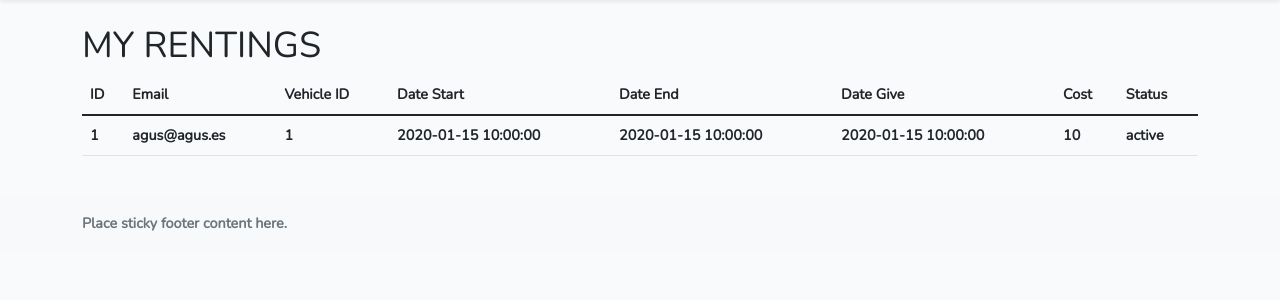
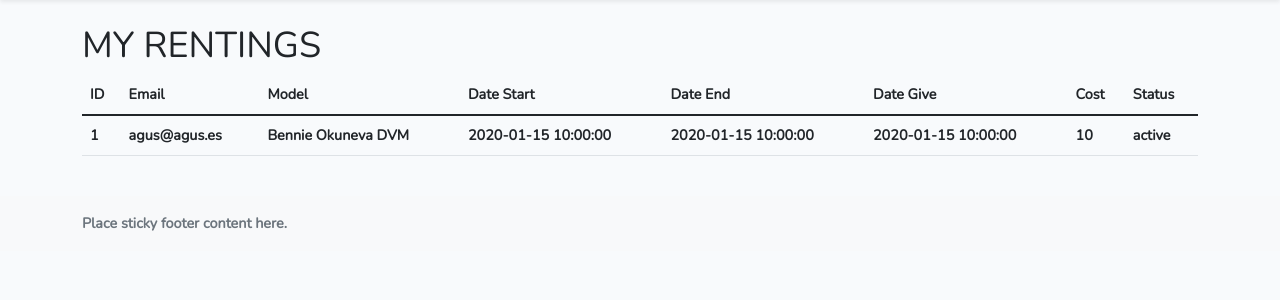
Before and after one commit to xXArconteXx/rent-car, a Laravel app: page /content-layout/my-list-rents in a window 1280 px wide. Shown: the part 58-358 px from the top of the page. Run offline with Laravel 8, Linux system fonts and the light colour scheme; a user stored in the database is signed in; data comes from the database, SQL or seed files in the repository; tables that the repository leaves empty hold one stand-in row (values such as "Sample post"); style sheets or scripts are compiled from the project's sources.

Commit message:
Fixes & Endproyect

```diff
--- a/app/Http/Controllers/RentController.php
+++ b/app/Http/Controllers/RentController.php
@@ -66,8 +66,7 @@ class RentController extends Controller
             "vehicle_id" => $vehicle_id,
             "status" => "expectation",
         ]);
-
-        $vehicle = Vehicle::where("id", "=", "$vehicle_id")->update(['available'=>0]);
+        $vehicle = Vehicle::find($vehicle_id)->update(['available' => 0]);
         // dd($vehicle);
 
         return redirect(route('acknowledge'));
@@ -86,9 +85,15 @@ class RentController extends Controller
         // dd($request->all(), $vehicle);
         $categories = Category::all();
         $rent->update($request->all());
+        $vehicle_id = $rent->vehicle_id;
+        // dd($request->vehicle_id);
         // dd($rent);
         if ($rent->date_give != null) {
             // dd($rent->date_end);
+            // dd($rent->vehicle_id);
+            // dd($vehicle = Vehicle::find($rent->vehicle_id));
+            // dd($vehicle_id);
+            $vehicle = Vehicle::find($vehicle_id)->update(['available' => 1]);
             if ($rent->date_give->equalTo($rent->date_end) || $rent->date_give->lessThan($rent->date_end) || $rent->penalty) {
                 $subsDays = $rent->date_end->floatDiffInDays($rent->date_start);
                 $cost = $subsDays * $rent->vehicle->price;
@@ -124,7 +129,7 @@ class RentController extends Controller
     {
         $categories = Category::all();
         // dd($request->search);
-        if($request->search!=null) {
+        if ($request->search != null) {
             $id = User::where("email", "LIKE", "%{$request->get('search')}%")->first('id');
             // dd($id->id);
             $rents = Rent::where("user_id", "=", $id->id)->paginate(10);
--- a/app/Models/Vehicle.php
+++ b/app/Models/Vehicle.php
@@ -8,7 +8,7 @@ use Illuminate\Database\Eloquent\Model;
 class Vehicle extends Model
 {
     use HasFactory;
-    protected $fillable = ['number_plate', 'model', 'description', 'seats', 'image', 'price', 'category_id'];
+    protected $fillable = ['number_plate', 'model', 'description', 'seats', 'image', 'price', 'category_id', 'available'];
 
     // eloquence relationship
     public function rent()
--- a/resources/views/admin/penalties/list.blade.php
+++ b/resources/views/admin/penalties/list.blade.php
@@ -16,6 +16,7 @@
                 <thead>
                     <tr>
                         <th scope="col">ID</th>
+                        <th scope="col">Rent ID</th>
                         <th scope="col">Cost</th>
                         <th scope="col">Comments</th>
                         <th scope="col">ACTIONS</th>
@@ -25,6 +26,7 @@
                     @foreach ($penalties as $penalty)
                         <tr>
                             <th scope="row">{{ $penalty->id }}</th>
+                            <td>{{ $penalty->rent_id }}</td>
                             <td>{{ $penalty->cost }}</td>
                             <td>{{ $penalty->additional_comments }}</td>
                             <td>
--- a/resources/views/content-layout/index.blade.php
+++ b/resources/views/content-layout/index.blade.php
@@ -25,6 +25,7 @@
                         Not Available
                     </p>
                 @endif
+
                 <i class="fa-solid fa-basket-shopping icon"></i>
                 <a href="{{ url('content-layout/show-vehicle/' . $v->id) }}">
                     <button type="button" class="btn btn-outline-dark">
--- a/resources/views/content-layout/my-list-rents.blade.php
+++ b/resources/views/content-layout/my-list-rents.blade.php
@@ -8,7 +8,7 @@
                 <tr>
                     <th scope="col">ID</th>
                     <th scope="col">Email</th>
-                    <th scope="col">Vehicle ID</th>
+                    <th scope="col">Model</th>
                     <th scope="col">Date Start</th>
                     <th scope="col">Date End</th>
                     <th scope="col">Date Give</th>
@@ -21,7 +21,7 @@
                     <tr>
                         <th scope="row">{{ $rent->id }}</th>
                         <td>{{ $rent->user->email }}</td>
-                        <td>{{ $rent->vehicle_id }}</td>
+                        <td>{{ $rent->vehicle->model }}</td>
                         <td>{{ $rent->date_start }}</td>
                         <td>{{ $rent->date_end }}</td>
                         <td>{{ $rent->date_give }}</td>
```
Also changed, not shown: app/Http/Controllers/VehicleController.php (+7 -7 lines), resources/views/content-layout/show-vehicle.blade.php (+10 -4 lines), 1 other file.
